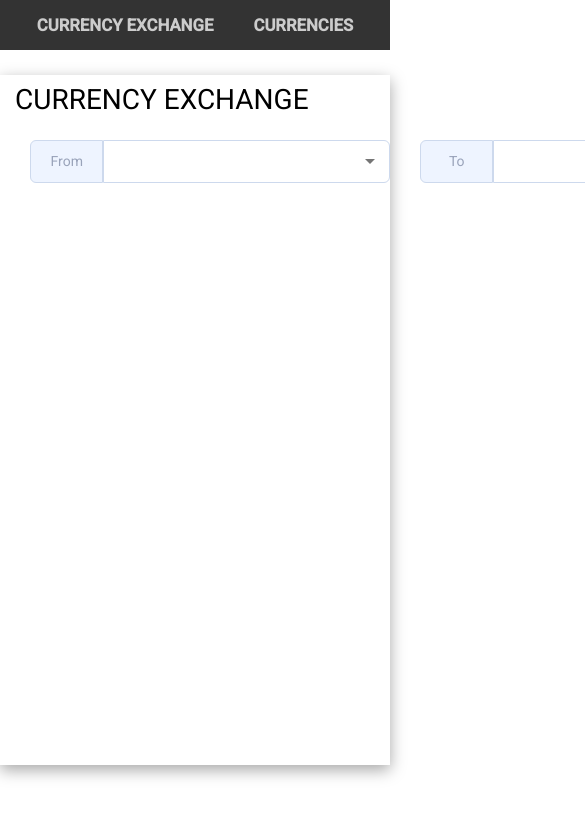
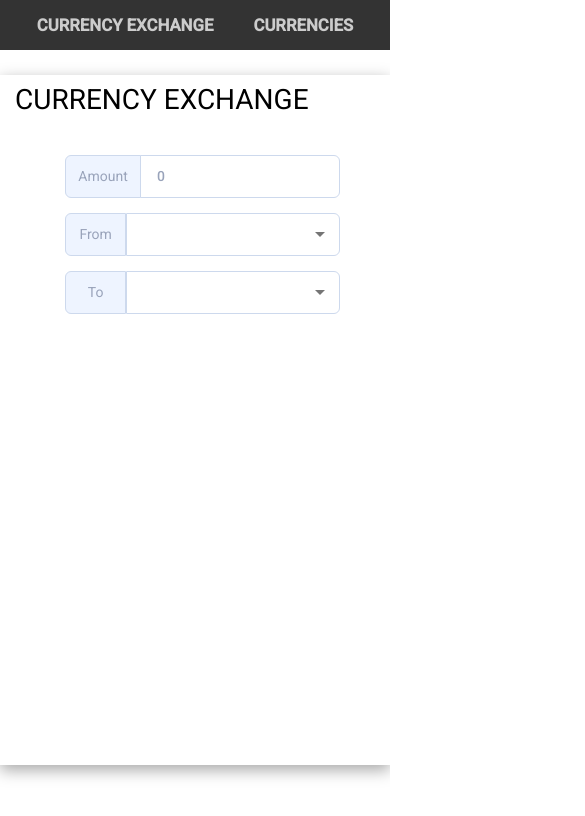
Before and after one commit to MateuszWasik1/Duni_Currency_Exchange, an Angular app in the folder DuniCurrencyExchange/: page /currency-exchange in a window 390 px wide. Shown: the top 816 px of the page, 585 px wide, since content can reach past the window. Built offline with nearby package versions, Linux system fonts and the light colour scheme.

Commit message:
styles fix

```diff
--- a/DuniCurrencyExchange/src/app/components/currency-exchange/currency-exchange.component.scss
+++ b/DuniCurrencyExchange/src/app/components/currency-exchange/currency-exchange.component.scss
@@ -137,3 +137,33 @@ form{
 ::ng-deep .mat-focused{
     display: none;
 }
+
+@media screen and (max-width: 1300px){
+    .form-group {
+        width: 300px;
+    }
+}
+
+@media screen and (max-width: 1100px){
+    .form-group {
+        width: 250px;
+    }
+}
+
+@media screen and (max-width: 992px){
+    .form-group {
+        width: 275px;
+        margin-left: 15px
+    }
+}
+
+@media screen and (max-width: 880px){
+    form{
+        align-items: center;
+        flex-direction: column;
+    }
+
+    .form-group {
+        margin-top: 15px
+    }
+}
```
